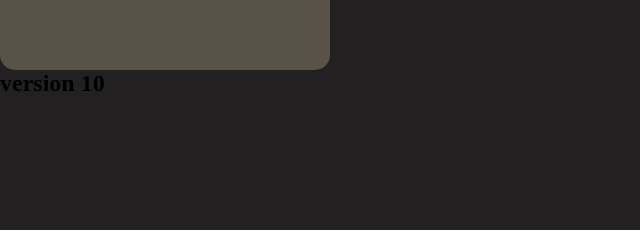
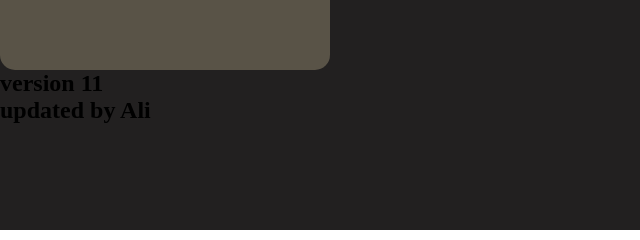
Before and after one commit to abdullahwahidi199/to-do-list-backup, a plain HTML site: page index.html in a window 1280 px wide. Shown: the part 370-610 px from the top of the page, 0-640 px from the left. Drawn offline with Linux system fonts and the light colour scheme.

Commit message:
version 12

```diff
--- a/index.html
+++ b/index.html
@@ -19,7 +19,8 @@
             </ul>
 
         </div>
-        <h2>version 10</h2>
+        <h2>version 11</h2>
+        <h2>updated by Ali</h2>
     </div>
     <script src="script.js"></script>
 </body>
```
